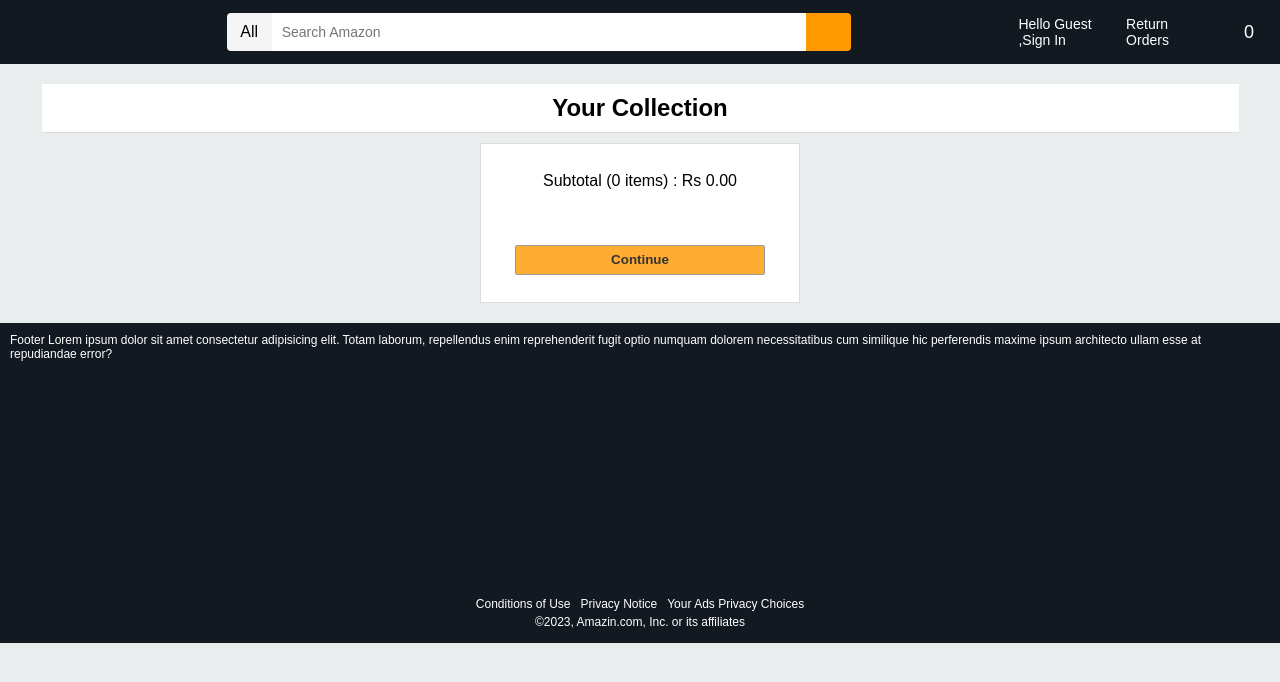
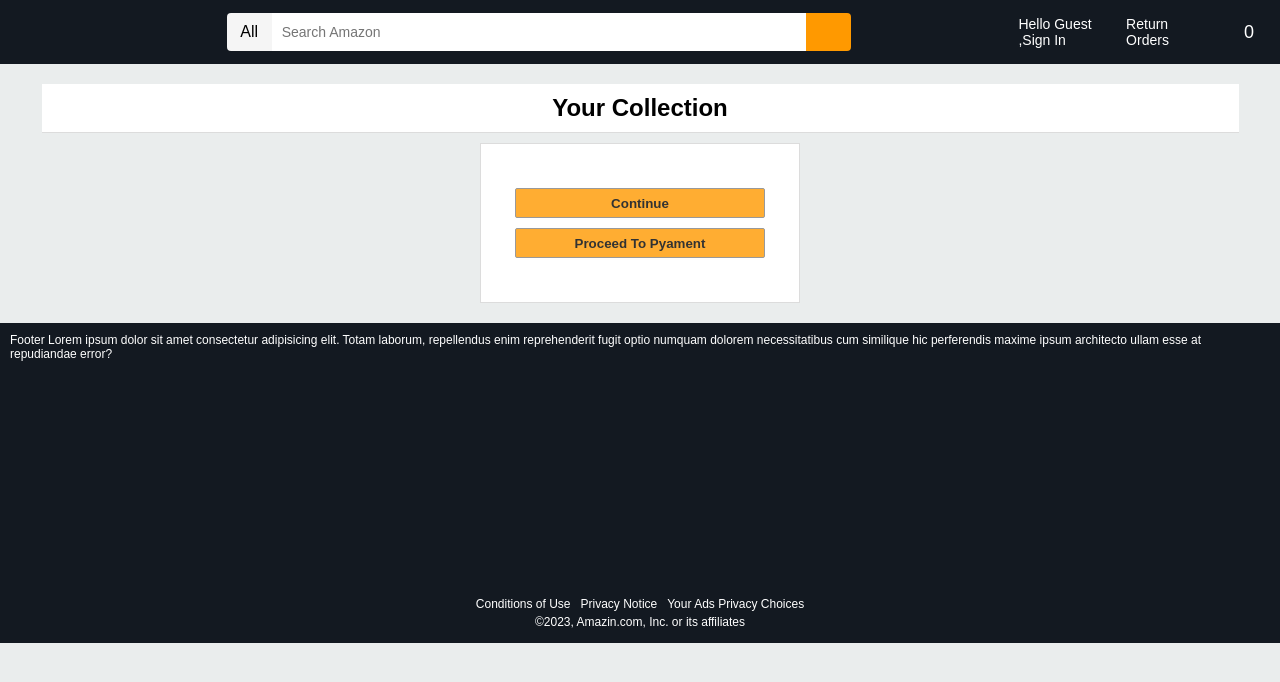
Before and after one commit to sameepmonsoon/Amazon_clone, a React (Vite) app: page /collection in a window 1280 px wide. Shown: the top 682 px of the page. Built offline with nearby package versions, Linux system fonts and the light colour scheme; some icons are missing.

Commit message:
bugs fixed

```diff
--- a/src/Components/Cards/SubTotalCard/SubTotalCard.tsx
+++ b/src/Components/Cards/SubTotalCard/SubTotalCard.tsx
@@ -1,8 +1,8 @@
 import React from "react";
 import "./SubTotalCard.scss";
 const SubTotalCard = (props: {
-  totalItems: number;
-  totalAmount: number | any;
+  totalItems?: number;
+  totalAmount?: number | any;
   subtotalButton: React.ReactNode;
   giftCard?: boolean;
 }) => {
@@ -10,9 +10,12 @@ const SubTotalCard = (props: {
 
   return (
     <div className="subtotal-card">
-      <p>
-        Subtotal ({totalItems} items) : Rs <span>{totalAmount.toFixed(2)}</span>
-      </p>
+      {totalAmount && totalAmount && (
+        <p>
+          Subtotal ({totalItems} items) : Rs{" "}
+          <span>{totalAmount?.toFixed(2)}</span>
+        </p>
+      )}
       {giftCard && (
         <p
           style={{
@@ -26,7 +29,7 @@ const SubTotalCard = (props: {
         </p>
       )}
       <span className="subtotal-button">
-        <> {subtotalButton}</> <button>Continue</button>
+        <> {subtotalButton}</> <button>Proceed To pyament</button>
       </span>
     </div>
   );
--- a/src/Pages/Checkout/Checkout.tsx
+++ b/src/Pages/Checkout/Checkout.tsx
@@ -22,6 +22,7 @@ const Checkout = (props: { checkoutAds?: React.ReactNode }) => {
   const dispatch = useDispatch();
   const { currentUser } = useSelector((state: any) => state.user);
   const cartItems = useSelector((state: any) => state.cart);
+  console.log(cartItems);
   const localItemsCart = JSON.parse(Cookies.get("cartItems") || "[]");
   useEffect(() => {
     if (localItemsCart.length === 0) {
@@ -41,7 +42,7 @@ const Checkout = (props: { checkoutAds?: React.ReactNode }) => {
 
   const handleCart = () => {
     if (currentUser)
-      HTTPMethods.post(`/cart/${currentUser._id}/cart`, cartItems)
+      HTTPMethods.post(`/cart/${currentUser._id}/addCart`, cartItems)
         .then((res) => {
           console.log(res);
         })
--- a/src/Pages/Collection/Collection.tsx
+++ b/src/Pages/Collection/Collection.tsx
@@ -19,27 +19,25 @@ import axios from "axios";
 import { HTTPMethods } from "../../Utils/HTTPMethods";
 const Collection = (props: { checkoutAds?: React.ReactNode }) => {
   const { checkoutAds } = props;
-  const [collection, setCollection] = useState([]);
+  const [collection, setCollection] = useState<any>([]);
   const dispatch = useDispatch();
   const { currentUser } = useSelector((state: any) => state.user);
   const cartItems = useSelector((state: any) => state.cart);
   const localItemsCart = JSON.parse(Cookies.get("cartItems") || "[]");
-  console.log(currentUser._id);
+  console.log(collection);
   const currentUserLocal =
     JSON.parse(localStorage.getItem("currentUser") || "[]") || null;
-  console.log("locals", currentUserLocal._id);
   useEffect(() => {
     if (localItemsCart.length === 0) {
       Cookies.set("cartItems", JSON.stringify(cartItems), { expires: 1 });
     }
 
     if (currentUser.length !== 0)
-      HTTPMethods.get(`/cart/${currentUserLocal._id}/cart`)
+      HTTPMethods.get(`/cart/${currentUserLocal._id}/getCart`)
         .then((res) => {
-          console.log(res);
-          setCollection(res.data.cart.cartItems[0]);
+          setCollection(res.data[0]);
         })
-        .catch((err) => console.log("errrrrr", err.message));
+        .catch((err) => console.log("Message:", err.message));
     else {
       alert("please login to continue");
     }
@@ -60,6 +58,7 @@ const Collection = (props: { checkoutAds?: React.ReactNode }) => {
       HTTPMethods.post(`/cart/${currentUser._id}/cart`, cartItems)
         .then((res) => {
           console.log(res);
+          setCollection(res.data.cart?.cartItems[0]);
         })
         .catch((err) => console.log(err.message));
     else {
@@ -117,9 +116,14 @@ const Collection = (props: { checkoutAds?: React.ReactNode }) => {
             </div>
             <div className="checkout-subtotal">
               <SubTotalCard
-                totalAmount={getCartTotal(cartItems)}
-                totalItems={cartItems.length}
-                subtotalButton={<></>}
+                subtotalButton={
+                  <button
+                    onClick={() => {
+                      dispatch(addToCart(collection));
+                    }}>
+                    Continue
+                  </button>
+                }
               />
             </div>
           </div>
--- a/src/store/userSlice.tsx
+++ b/src/store/userSlice.tsx
@@ -28,7 +28,10 @@ const userSlice = createSlice({
     logout(state: any) {
       localStorage.removeItem("currentUser");
       Cookies.remove("userToken");
-      return initialState;
+      return {
+        ...initialState,
+        currentUser: [],
+      };
     },
   },
   extraReducers: (builder) => {
```
